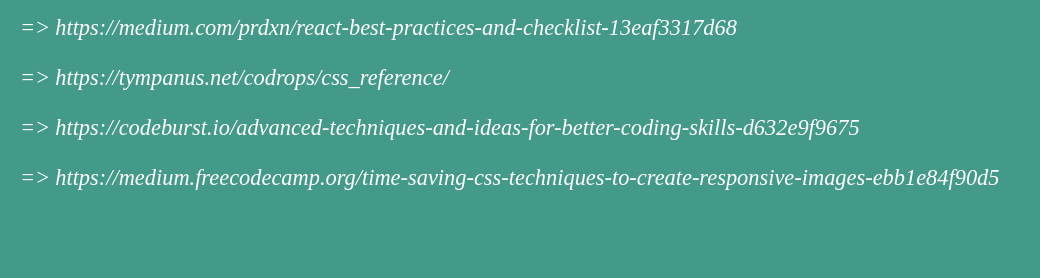
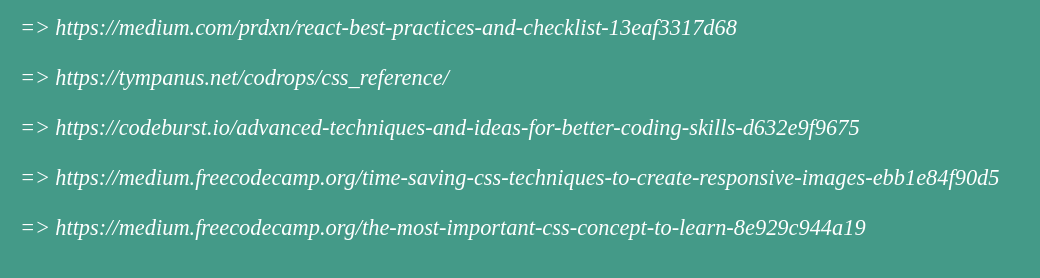
Before and after one commit to RuchiraMourya/MyExp, a plain HTML site: page readingList/index.html in a window 1280 px wide. Shown: the top 278 px of the page, without its empty margins (0-1040 px from the left). Drawn offline with Linux system fonts and the light colour scheme.

Commit message:
Update index.html

```diff
--- a/readingList/index.html
+++ b/readingList/index.html
@@ -39,7 +39,8 @@
        'https://medium.com/prdxn/react-best-practices-and-checklist-13eaf3317d68',
        'https://tympanus.net/codrops/css_reference/',
        'https://codeburst.io/advanced-techniques-and-ideas-for-better-coding-skills-d632e9f9675',
-       'https://medium.freecodecamp.org/time-saving-css-techniques-to-create-responsive-images-ebb1e84f90d5'
+       'https://medium.freecodecamp.org/time-saving-css-techniques-to-create-responsive-images-ebb1e84f90d5',
+       'https://medium.freecodecamp.org/the-most-important-css-concept-to-learn-8e929c944a19'
         ];
 
         (function () {
```
